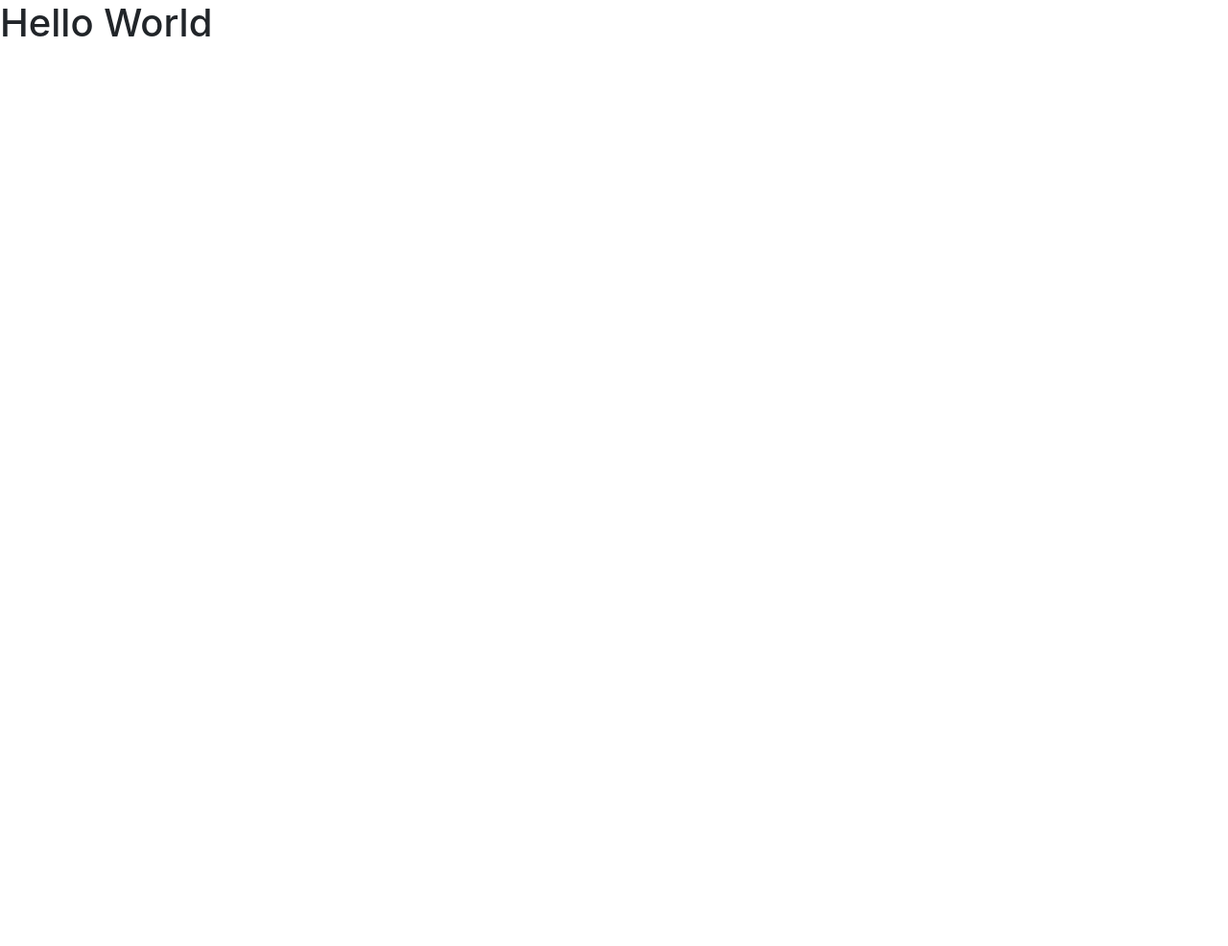
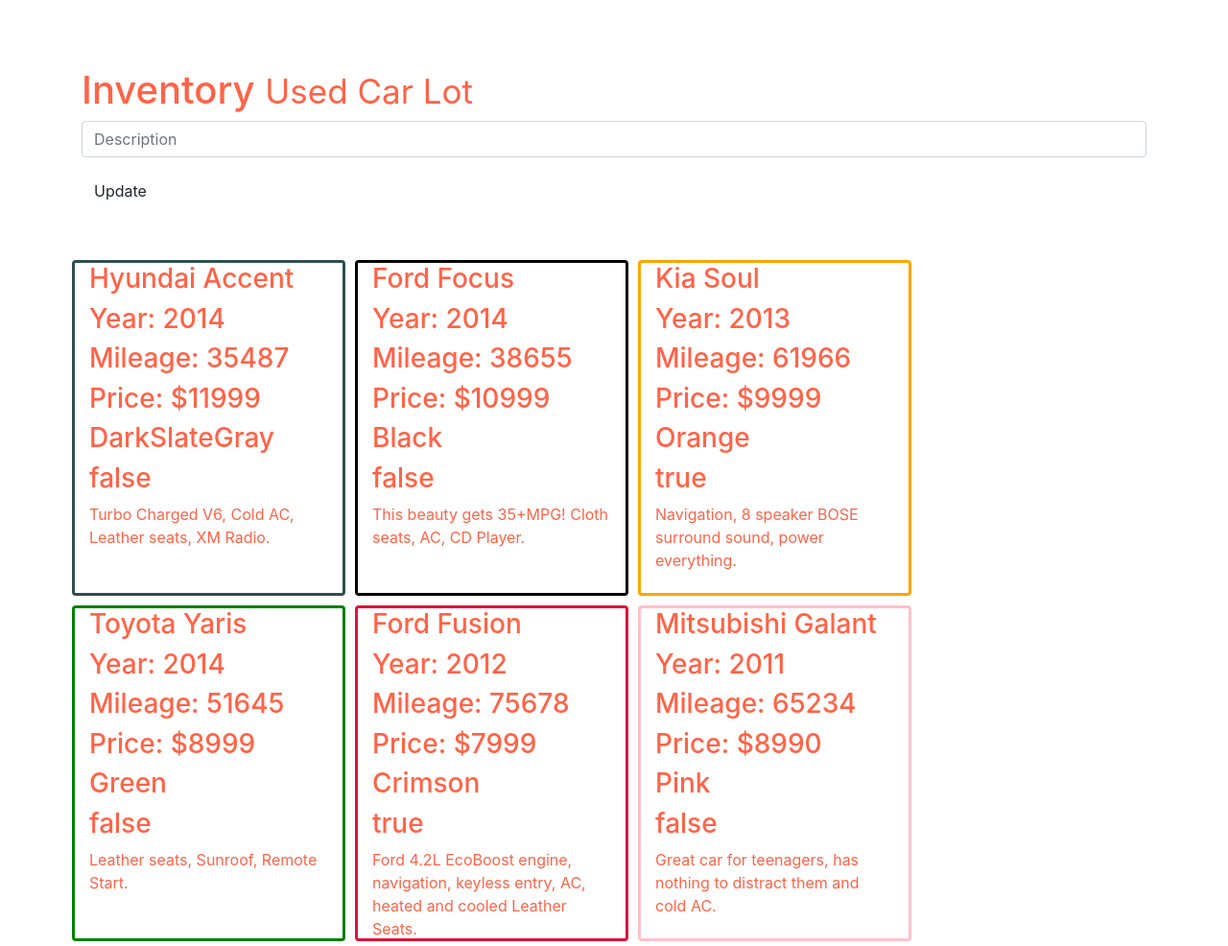
Before and after one commit to csmalley89/spaQuizCLone, a plain HTML site: page index.html in a window 1280 px wide. Shown: the whole page at 96% size. Before the commit the page ends 800 px from the top, so only its background shows below. Drawn offline with nearby package versions, Linux system fonts and the light colour scheme.

Commit message:
working version of quiz

```diff
--- a/carLot.js
+++ b/carLot.js
@@ -0,0 +1,19 @@
+var CarLot = (function () {
+  var inventory = [];
+
+  return {
+    getInventory: function () {
+      return inventory
+    },
+    loadInventory: function (callback) {
+      var inventoryLoader = new XMLHttpRequest();
+        inventoryLoader.open('GET', 'inventory.json')
+        inventoryLoader.addEventListener("load", function () {
+          inventory = JSON.parse(this.responseText).cars
+          callback(inventory);
+      });
+        inventoryLoader.send()
+    }
+  };
+
+})();
--- /dev/null
+++ b/events.js
@@ -0,0 +1,16 @@
+CarLot =(function(carLot){
+  carLot.activateEvents = function() {
+    var cards = document.querySelectorAll(".card")
+    cards.forEach(function(card){
+      card.addEventListener('click', function(evt){
+        var userInput = document.querySelector('#userInput')
+        userInput.value = ''
+        userInput.focus()
+        CarLot.resetCards(cards)
+        CarLot.styleCard(card, "pink")
+        CarLot.mirrorText(card, userInput)
+      })
+    })
+  }
+  return carLot;
+})(CarLot);
--- a/index.html
+++ b/index.html
@@ -3,19 +3,38 @@
   <head>
     <meta charset="utf-8">
     <meta name="viewport" content="width=device-width, initial-scale=1">
-    <title>Title Page</title>
+    <title>SPA Quiz Clone</title>
     <link rel="stylesheet" href="https://cdn.rawgit.com/twbs/bootstrap/v4-dev/dist/css/bootstrap.css">
+    <link rel="stylesheet" href="quiz.css">
   </head>
   <body>
-    <h1 class="text-xs-center">Hello World</h1>
+    <div class="container">
+      <div class="page-header">
+        <h1>Inventory <small>Used Car Lot</small></h1>
+          <div class="navbar-form navbar-left" role="search">
+            <div class="form-group">
+              <input type="text" class="form-control" id="userInput" placeholder="Description">
+            </div>
+          <button type="button" class="btn btn-default" id="saveButton">Update</button>
+        </div>
+      </div>
+    <br><br>
+    <div id="carContainer"></div>
+    </div>
+
+
 
 
 
 
 
     <!-- jQuery -->
-    <script src="https://ajax.googleapis.com/ajax/libs/jquery/2.1.4/jquery.min.js"></script>
+  <script src="https://ajax.googleapis.com/ajax/libs/jquery/2.1.4/jquery.min.js"></script>
     <!-- Bootstrap JavaScript -->
-    <script src="https://cdn.rawgit.com/twbs/bootstrap/v4-dev/dist/js/bootstrap.js"></script>
+<!--     <script src="https://cdn.rawgit.com/twbs/bootstrap/v4-dev/dist/js/bootstrap.js"></script> -->
+  <script src="carLot.js"></script>
+  <script src="quiz.js"></script>
+  <script src="events.js"></script>
+  <script src="style.js"></script>
   </body>
 </html>
--- a/inventory.json
+++ b/inventory.json
@@ -0,0 +1,64 @@
+{
+  "cars": [
+    {
+      "make": "Hyundai",
+      "model": "Accent",
+      "year": "2014",
+      "price": "11999",
+      "color": "DarkSlateGray",
+      "mileage": "35487",
+      "purchased": false,
+      "description": "Turbo Charged V6, Cold AC, Leather seats, XM Radio."
+    },
+    {
+      "make": "Ford",
+      "model": "Focus",
+      "year": "2014",
+      "price": "10999",
+      "color": "Black",
+      "mileage": "38655",
+      "purchased": false,
+      "description": "This beauty gets 35+MPG! Cloth seats, AC, CD Player."
+    },
+    {
+      "make": "Kia",
+      "model": "Soul",
+      "year": "2013",
+      "price": "9999",
+      "color": "Orange",
+      "mileage": "61966",
+      "purchased": true,
+      "description": "Navigation, 8 speaker BOSE surround sound, power everything."
+    },
+    {
+      "make": "Toyota",
+      "model": "Yaris",
+      "year": "2014",
+      "price": "8999",
+      "color": "Green",
+      "mileage": "51645",
+      "purchased": false,
+      "description": "Leather seats, Sunroof, Remote Start."
+    },
+    {
+      "make": "Ford",
+      "model": "Fusion",
+      "year": "2012",
+      "price": "7999",
+      "color": "Crimson",
+      "mileage": "75678",
+      "purchased": true,
+      "description": "Ford 4.2L EcoBoost engine, navigation, keyless entry, AC, heated and cooled Leather Seats."
+    },
+    {
+      "make": "Mitsubishi",
+      "model": "Galant",
+      "year": "2011",
+      "price": "8990",
+      "color": "Pink",
+      "mileage": "65234",
+      "purchased": false,
+      "description": "Great car for teenagers, has nothing to distract them and cold AC."
+    }
+  ]
+}
--- a/quiz.css
+++ b/quiz.css
@@ -0,0 +1,17 @@
+body {
+  padding-top: 70px;
+  color: tomato;
+}
+
+div.card {
+  margin: 5px;
+  border: 3px solid;
+  width: 290px;
+  height: 350px;
+  box-sizing: border-box;
+}
+
+div.pink {
+  background-color: pink;
+  border: 6px solid;
+}
--- a/quiz.js
+++ b/quiz.js
@@ -0,0 +1,36 @@
+(function(){
+  function populatePage (inventory) {
+    var output = document.getElementById('carContainer');
+    var results = "";
+
+    // Loop over the inventory and populate the page
+
+    inventory.forEach(function(car, i){
+      if (i % 3 === 0) {
+        results += `<div class="row">`
+    }
+      results += `
+      <div class="card col-md-3" style="border-color:${car.color}">
+      <h3>${car.make} ${car.model}</h3>
+      <h3>Year: ${car.year}</h3>
+      <h3>Mileage: ${car.mileage}</h3>
+      <h3>Price: $${car.price}</h3>
+      <h3>${car.color}</h3>
+      <h3>${car.purchased}</h3>
+      <p>${car.description}</p>
+      </div>`
+
+      if ((i + 1) % 3 === 0) {
+    results += `</div>`
+    }
+    })
+    output.innerHTML = results
+
+    // Now that the DOM is loaded, establish all the event listeners needed
+    CarLot.activateEvents();
+  }
+
+  // Load the inventory and send a callback function to be
+  // invoked after the process is complete
+  CarLot.loadInventory(populatePage);
+})();
--- /dev/null
+++ b/style.js
@@ -0,0 +1,19 @@
+CarLot = (function(carLot){
+  carLot.resetCards = function(cards){
+    cards.forEach(function(card){
+      card.classList.remove('pink')
+
+    })
+  }
+  carLot.styleCard = function(card, pink){
+    card.classList.add(pink)
+  }
+  carLot.mirrorText = function(card, userInput){
+    userInput.addEventListener('keyup', function(){
+      if (card.classList.contains('pink')){
+        card.querySelector('p').innerHTML = userInput.value
+      }
+    })
+  }
+  return carLot
+})(CarLot)
```
